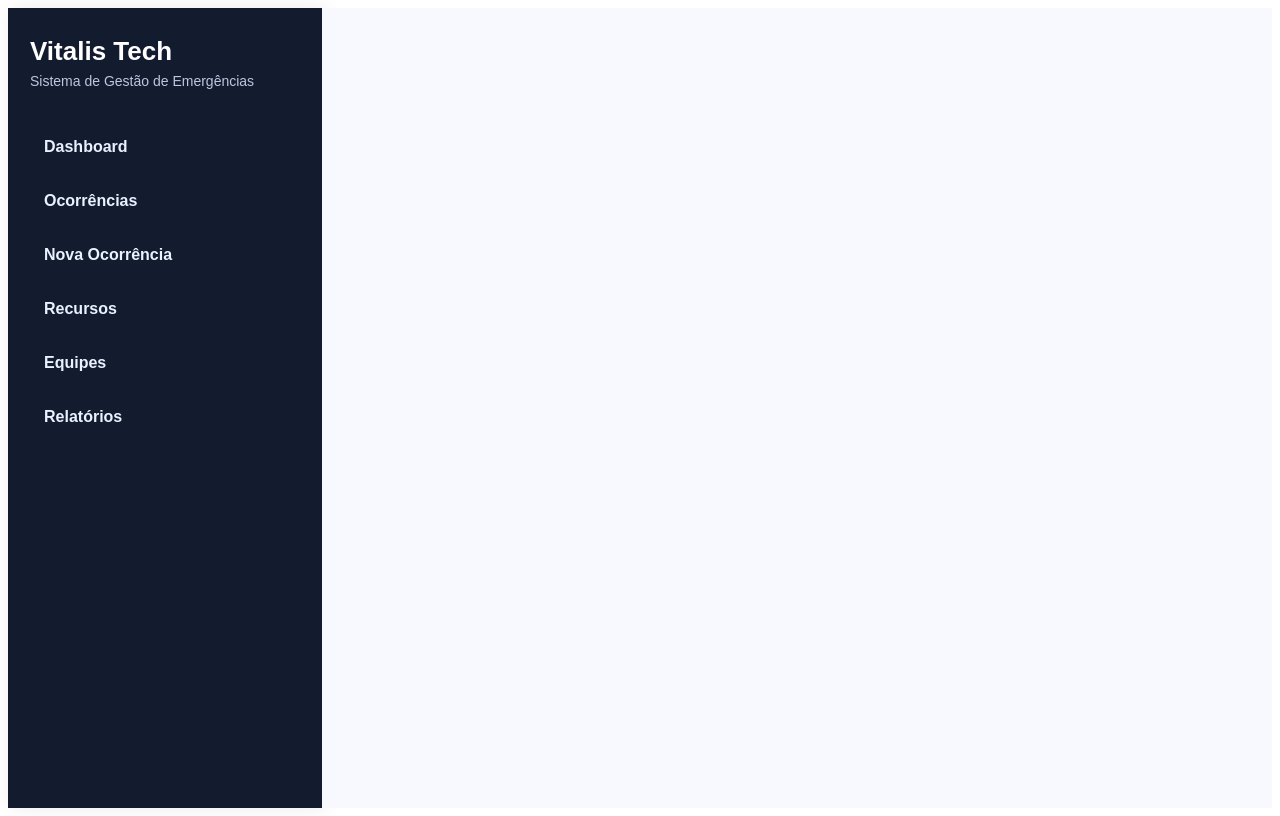
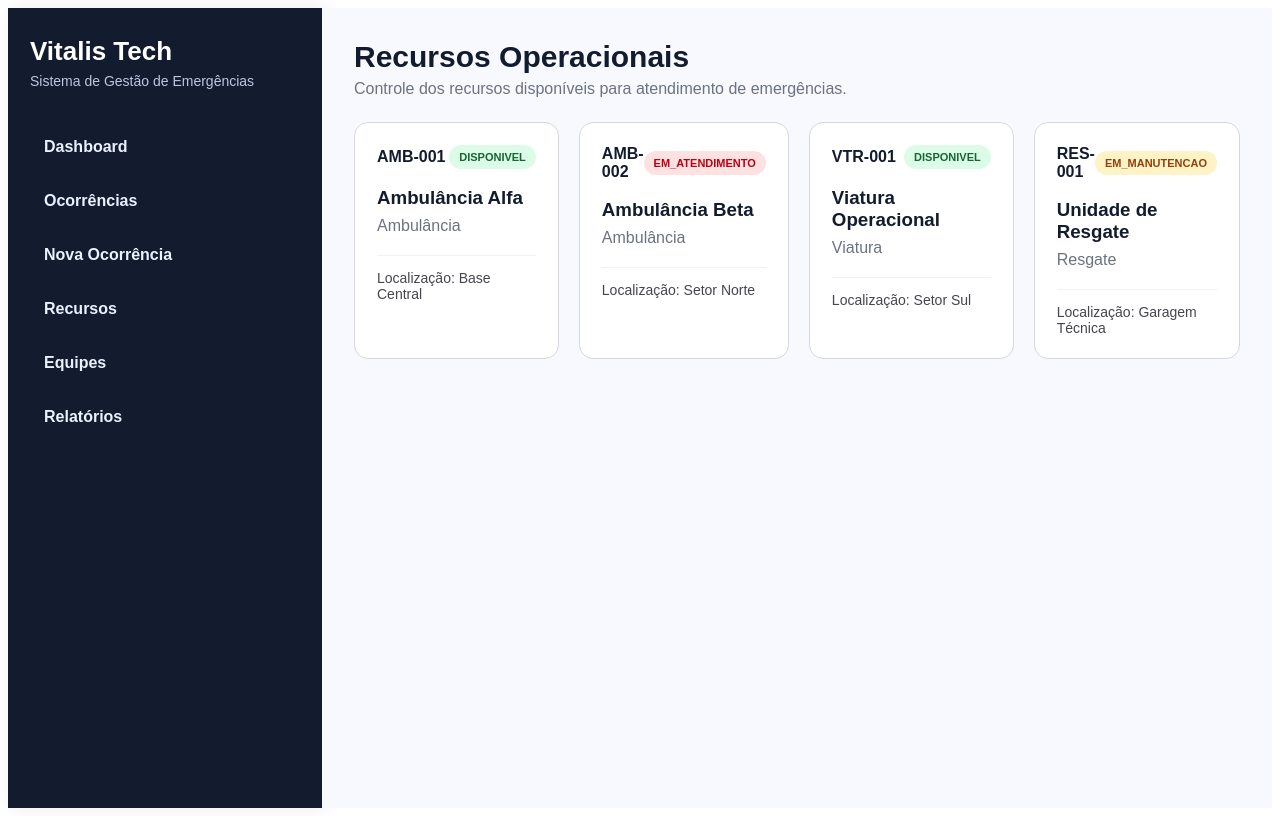
Before and after one commit to matheusaraujo00727/sistema-emergencia-rotas, an Angular app in the folder frontend/: page /recursos in a window 1280 px wide. Before the commit this address led to /. Built offline with nearby package versions, Linux system fonts and the light colour scheme.

Commit message:
feat(recursos): implementa tela de recursos operacionais

```diff
--- a/frontend/src/app/app.routes.ts
+++ b/frontend/src/app/app.routes.ts
@@ -2,10 +2,12 @@ import { Routes } from '@angular/router';
 import { Dashboard } from './pages/dashboard/dashboard';
 import { Ocorrencias } from './pages/ocorrencias/ocorrencias';
 import { OcorrenciaForm } from './pages/ocorrencia-form/ocorrencia-form';
+import { Recursos } from './pages/recursos/recursos';
 
 export const routes: Routes = [
   { path: '', redirectTo: 'dashboard', pathMatch: 'full' },
   { path: 'dashboard', component: Dashboard },
   { path: 'ocorrencias', component: Ocorrencias },
+  { path: 'recursos', component: Recursos },
   { path: 'ocorrencias/nova', component: OcorrenciaForm },
 ];
--- a/frontend/src/app/pages/recursos/recursos.css
+++ b/frontend/src/app/pages/recursos/recursos.css
@@ -0,0 +1,79 @@
+.page-header {
+  margin-bottom: 24px;
+}
+
+.page-header h2 {
+  margin: 0;
+  font-size: 30px;
+  color: #131b2e;
+}
+
+.page-header p {
+  margin-top: 6px;
+  color: #6b7280;
+}
+
+.cards-grid {
+  display: grid;
+  grid-template-columns: repeat(4, 1fr);
+  gap: 20px;
+}
+
+.resource-card {
+  background: white;
+  border: 1px solid #d3d8e0;
+  border-radius: 14px;
+  padding: 22px;
+}
+
+.resource-header {
+  display: flex;
+  justify-content: space-between;
+  align-items: center;
+  margin-bottom: 18px;
+}
+
+.code {
+  font-weight: 800;
+  color: #131b2e;
+}
+
+.resource-card h3 {
+  margin: 0;
+  color: #131b2e;
+}
+
+.resource-card p {
+  margin-top: 8px;
+  color: #6b7280;
+}
+
+.location {
+  margin-top: 20px;
+  padding-top: 14px;
+  border-top: 1px solid #eef1f5;
+  color: #45464d;
+  font-size: 14px;
+}
+
+.chip {
+  padding: 6px 10px;
+  border-radius: 999px;
+  font-size: 11px;
+  font-weight: 800;
+}
+
+.disponivel {
+  background: #dcfce7;
+  color: #166534;
+}
+
+.em_atendimento {
+  background: #fee2e2;
+  color: #bb0112;
+}
+
+.em_manutencao {
+  background: #fef3c7;
+  color: #92400e;
+}
--- a/frontend/src/app/pages/recursos/recursos.html
+++ b/frontend/src/app/pages/recursos/recursos.html
@@ -1 +1,26 @@
-<p>recursos works!</p>
+<div class="page-header">
+  <div>
+    <h2>Recursos Operacionais</h2>
+    <p>Controle dos recursos disponíveis para atendimento de emergências.</p>
+  </div>
+</div>
+
+<div class="cards-grid">
+  @for (recurso of recursos; track recurso.id) {
+    <div class="resource-card">
+      <div class="resource-header">
+        <span class="code">{{ recurso.codigo }}</span>
+        <span class="chip" [ngClass]="recurso.status.toLowerCase()">
+          {{ recurso.status }}
+        </span>
+      </div>
+
+      <h3>{{ recurso.nome }}</h3>
+      <p>{{ recurso.tipo }}</p>
+
+      <div class="location">
+        Localização: {{ recurso.localizacao }}
+      </div>
+    </div>
+  }
+</div>
--- a/frontend/src/app/pages/recursos/recursos.ts
+++ b/frontend/src/app/pages/recursos/recursos.ts
@@ -1,9 +1,54 @@
 import { Component } from '@angular/core';
+import { NgClass } from '@angular/common';
+
+interface Recurso {
+  id: number;
+  codigo: string;
+  nome: string;
+  tipo: string;
+  status: 'DISPONIVEL' | 'EM_ATENDIMENTO' | 'EM_MANUTENCAO';
+  localizacao: string;
+}
 
 @Component({
   selector: 'app-recursos',
-  imports: [],
+  imports: [NgClass],
   templateUrl: './recursos.html',
   styleUrl: './recursos.css',
 })
-export class Recursos {}
+export class Recursos {
+  recursos: Recurso[] = [
+    {
+      id: 1,
+      codigo: 'AMB-001',
+      nome: 'Ambulância Alfa',
+      tipo: 'Ambulância',
+      status: 'DISPONIVEL',
+      localizacao: 'Base Central',
+    },
+    {
+      id: 2,
+      codigo: 'AMB-002',
+      nome: 'Ambulância Beta',
+      tipo: 'Ambulância',
+      status: 'EM_ATENDIMENTO',
+      localizacao: 'Setor Norte',
+    },
+    {
+      id: 3,
+      codigo: 'VTR-001',
+      nome: 'Viatura Operacional',
+      tipo: 'Viatura',
+      status: 'DISPONIVEL',
+      localizacao: 'Setor Sul',
+    },
+    {
+      id: 4,
+      codigo: 'RES-001',
+      nome: 'Unidade de Resgate',
+      tipo: 'Resgate',
+      status: 'EM_MANUTENCAO',
+      localizacao: 'Garagem Técnica',
+    },
+  ];
+}
```
